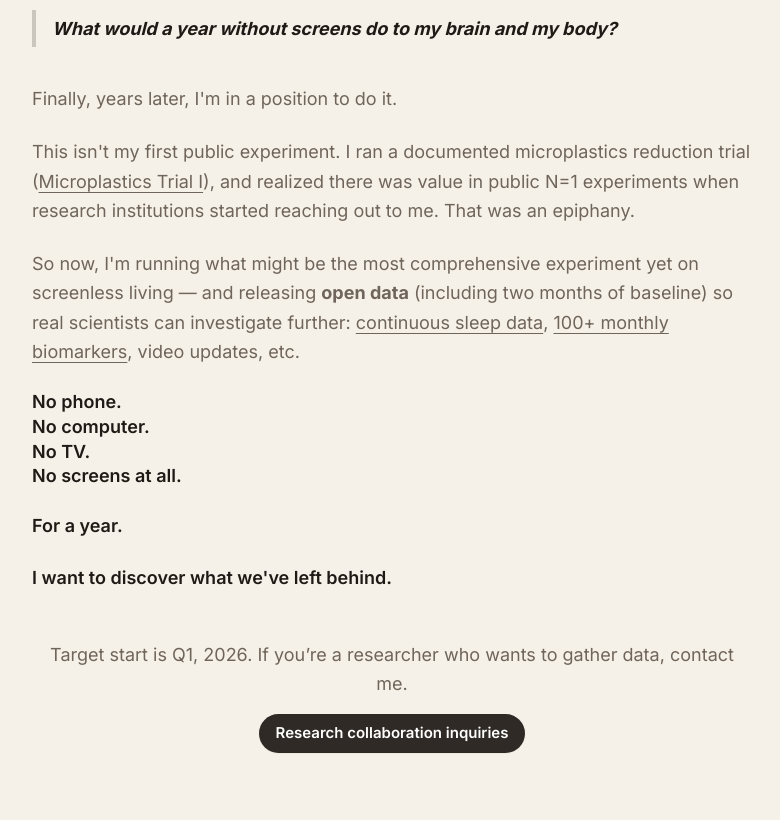
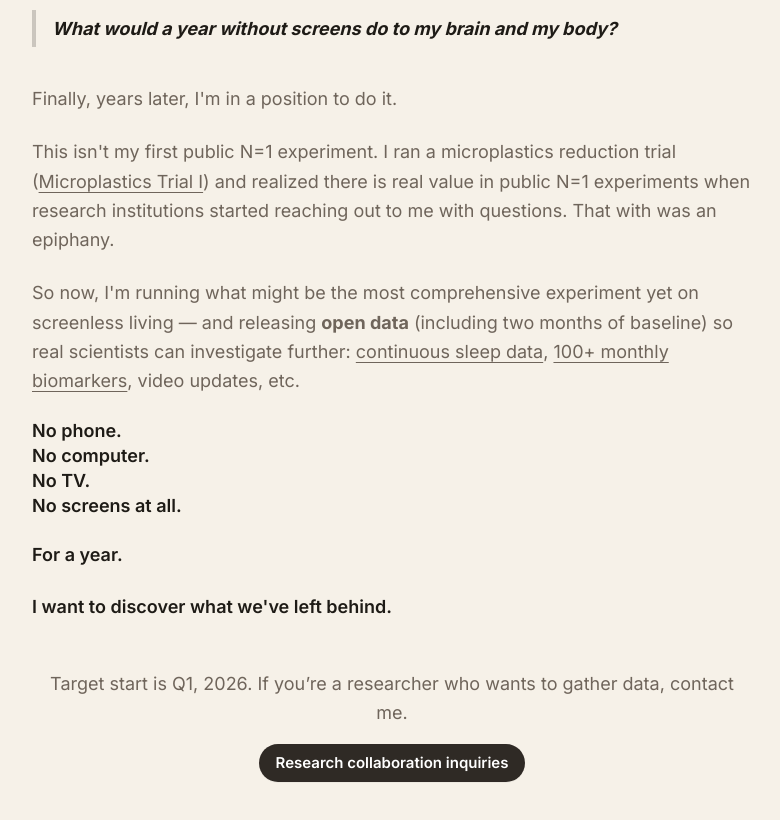
Before and after one commit to dvdaines/year-unplugged-dashboard, a Next.js app: page /about in a window 1280 px wide. Shown: the part 920-1740 px from the top of the page, without its empty margins (248-1028 px from the left). Built offline with nearby package versions, Linux system fonts and the light colour scheme.

Commit message:
Update page.tsx

```diff
--- a/app/about/page.tsx
+++ b/app/about/page.tsx
@@ -80,7 +80,7 @@ export default function AboutPage() {
           <p>Finally, years later, I&apos;m in a position to do it.</p>
 
           <p>
-            This isn&apos;t my first public experiment. I ran a documented microplastics
+            This isn&apos;t my first public N=1 experiment. I ran a microplastics
             reduction trial (
             <a
               className="underline underline-offset-4 hover:opacity-80"
@@ -90,8 +90,8 @@ export default function AboutPage() {
             >
               Microplastics Trial I
             </a>
-            ), and realized there was value in public N=1 experiments when
-            research institutions started reaching out to me. That was an epiphany.
+            ) and realized there is real value in public N=1 experiments when
+            research institutions started reaching out to me with questions. That with was an epiphany.
           </p>
 
           <p>
```
